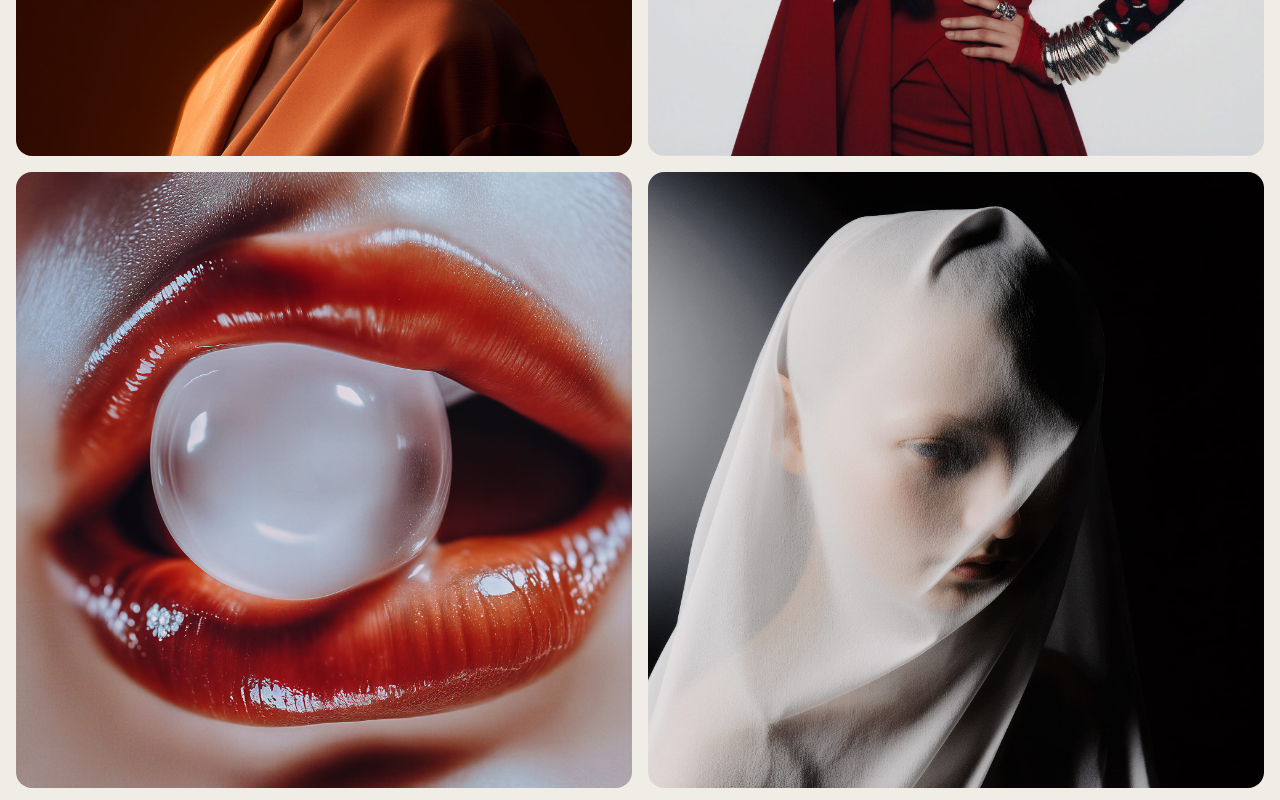
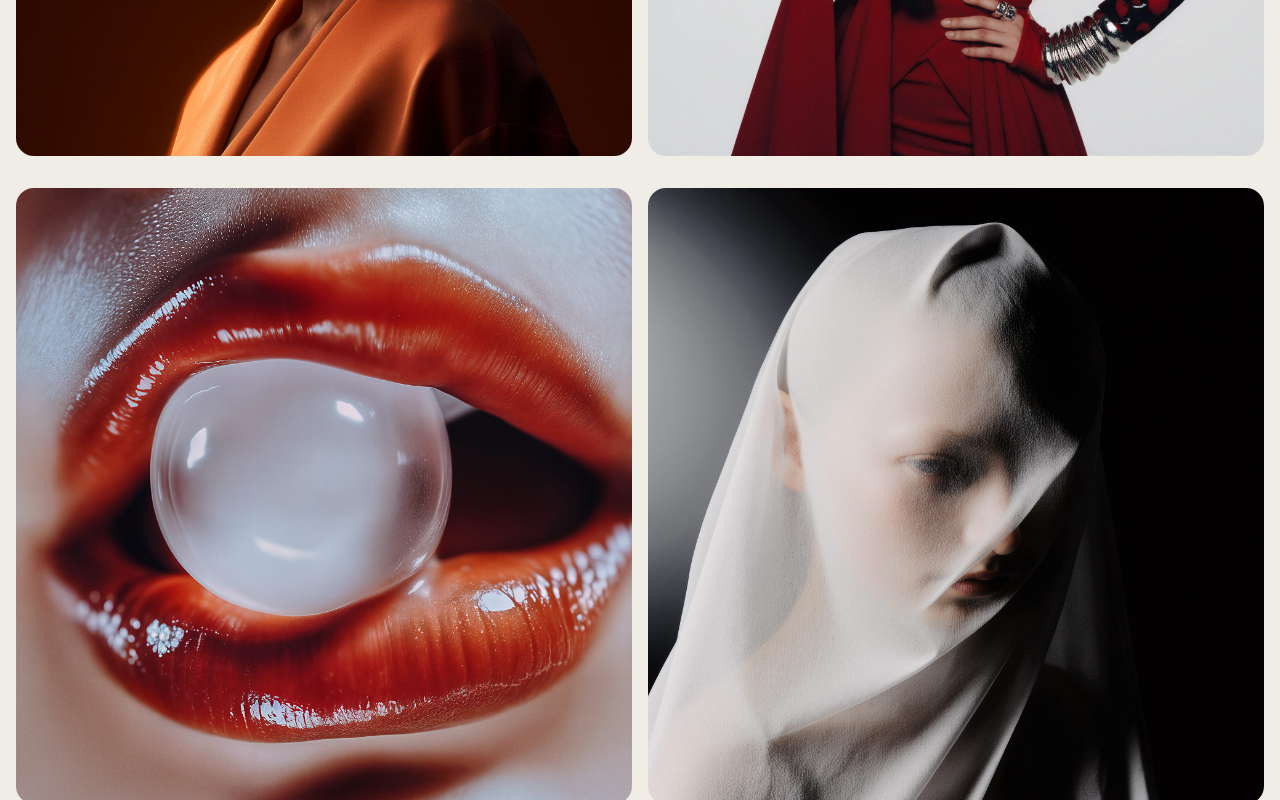
Before and after one commit to guille1999utp/tusdatos-backend, a React (Vite) app in the folder frontend/: page / in a window 1280 px wide. Shown: the part 460-1260 px from the top of the page. Built offline with nearby package versions, Linux system fonts and the light colour scheme; no server answers.

Commit message:
update: migrate css code into tailwind class

```diff
--- a/frontend/src/app/home/_components/EventCard.tsx
+++ b/frontend/src/app/home/_components/EventCard.tsx
@@ -140,41 +140,58 @@ export default function Cards() {
   const rows = chunkArray(cards, 2);
 
   return (
-    <div ref={containerRef}>
+    <div ref={containerRef} className="flex flex-col gap-4">
       {rows.map((row, i) => (
-        <div className="row" key={i}>
+        <div
+          className="row w-full px-4 mb-4 flex flex-col min-[1001px]:flex-row gap-4"
+          key={i}
+        >
           {row.map((card) => (
-            <div className="card-container" id={card.id} key={card.id}>
-              <div className="card-img">
-                <img src={card.image} alt={card.title} />
+            <div
+              className="card-container relative flex-1 aspect-square rounded-2xl overflow-hidden cursor-pointer"
+              id={card.id}
+              key={card.id}
+            >
+              <div className="card-img w-full h-full">
+                <img
+                  src={card.image}
+                  alt={card.title}
+                  className="w-full h-full object-cover"
+                />
               </div>
 
               {/* SVG 1 */}
-              <div className="svg-stroke svg-stroke-1">
-                <svg viewBox="0 0 2453 2273" fill="none">
+              <div className="svg-stroke svg-stroke-1 absolute top-1/2 left-1/2 -translate-x-1/2 -translate-y-1/2 scale-[1.5] w-full h-full pointer-events-none">
+                <svg viewBox="0 0 2453 2273" fill="none" className="w-full h-full">
                   <path
                     d="M227.549 1818.76C227.549 1818.76 406.016 2207.75 569.049 2130.26C843.431 1999.85 -264.104 1002.3 227.549 876.262C552.918 792.849 773.647 2456.11 1342.05 2130.26C1885.43 1818.76 14.9644 455.772 760.548 137.262C1342.05 -111.152 1663.5 2266.35 2209.55 1972.76C2755.6 1679.18 1536.63 384.467 1826.55 137.262C2013.5 -22.1463 2209.55 381.262 2209.55 381.262"
                     strokeWidth="200"
                     strokeLinecap="round"
                     fill="none"
+                    style={{
+                      stroke: `var(--card-${card.id.split("-")[1]}-stroke)`,
+                    }}
                   />
                 </svg>
               </div>
 
               {/* SVG 2 */}
-              <div className="svg-stroke svg-stroke-2">
-                <svg viewBox="0 0 2250 2535" fill="none">
+              <div className="svg-stroke svg-stroke-2 absolute top-1/2 left-1/2 -translate-x-1/2 -translate-y-1/2 scale-[1.5] w-full h-full pointer-events-none">
+                <svg viewBox="0 0 2250 2535" fill="none" className="w-full h-full">
                   <path
                     d="M1661.28 2255.51C1661.28 2255.51 2311.09 1960.37 2111.78 1817.01C1944.47 1696.67 718.456 2870.17 499.781 2255.51C308.969 1719.17 2457.51 1613.83 2111.78 963.512C1766.05 313.198 427.949 2195.17 132.281 1455.51C-155.219 736.292 2014.78 891.514 1708.78 252.012C1437.81 -314.29 369.471 909.169 132.281 566.512C18.1772 401.672 244.781 193.012 244.781 193.012"
                     strokeWidth="200"
                     strokeLinecap="round"
                     fill="none"
+                    style={{ stroke: "var(--card-base-stroke)" }}
                   />
                 </svg>
               </div>
 
-              <div className="card-title">
-                <h3>{card.title}</h3>
+              <div className="card-title absolute bottom-8 left-8 text-[var(--card-copy)]">
+                <h3 className="text-[clamp(1.5rem,2.5vw,2.5rem)] font-[450] leading-tight tracking-tight">
+                  {card.title}
+                </h3>
               </div>
             </div>
           ))}
--- a/frontend/src/index.css
+++ b/frontend/src/index.css
@@ -284,95 +284,3 @@ body {
   background-color: #fff;
   border-radius: 0.25rem;
 }
-
-
-h1 {
-  font-size: clamp(3rem, 5vw, 7rem);
-  font-weight: 500;
-  line-height: 1.25;
-  letter-spacing: -0.05rem;
-}
-
-h3 {
-  font-size: clamp(2rem, 2.5vw, 3rem);
-  font-weight: 450;
-  line-height: 1.25;
-  letter-spacing: -0.025rem;
-}
-
-img,
-svg {
-  width: 100%;
-  height: 100%;
-  object-fit: cover;
-}
-
-.row {
-  width: 100%;
-  padding: 0 1rem;
-  margin-bottom: 1rem;
-  display: flex;
-  gap: 1rem;
-}
-
-.card-container {
-  position: relative;
-  flex: 1;
-  aspect-ratio: 1;
-  border-radius: 1rem;
-  overflow: hidden;
-}
-
-.card-container .svg-stroke {
-  position: absolute;
-  top: 50%;
-  left: 50%;
-  transform: translate(-50%, -50%) scale(1.5);
-  width: 100%;
-  height: 100%;
-}
-
-#card-1 .svg-stroke-1 svg path {
-  stroke: var(--card-1-stroke);
-}
-
-#card-2 .svg-stroke-1 svg path {
-  stroke: var(--card-2-stroke);
-}
-
-#card-3 .svg-stroke-1 svg path {
-  stroke: var(--card-3-stroke);
-}
-
-#card-4 .svg-stroke-1 svg path {
-  stroke: var(--card-4-stroke);
-}
-
-#card-5 .svg-stroke-1 svg path {
-  stroke: var(--card-5-stroke);
-}
-
-#card-6 .svg-stroke-1 svg path {
-  stroke: var(--card-6-stroke);
-}
-
-.card-container .svg-stroke-2 svg path {
-  stroke: var(--card-base-stroke);
-}
-
-.card-title {
-  position: absolute;
-  bottom: 2rem;
-  left: 2rem;
-  color: var(--card-copy);
-}
-
-.card-title .word {
-  will-change: transform;
-}
-
-@media (max-width: 1000px) {
-  .row {
-    flex-direction: column;
-  }
-}
```
